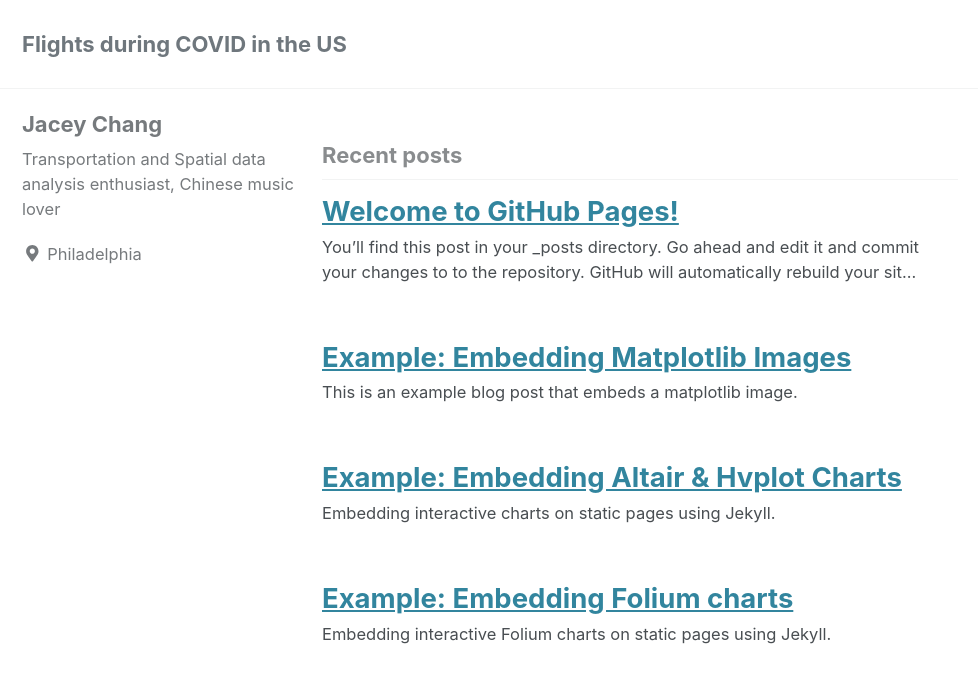
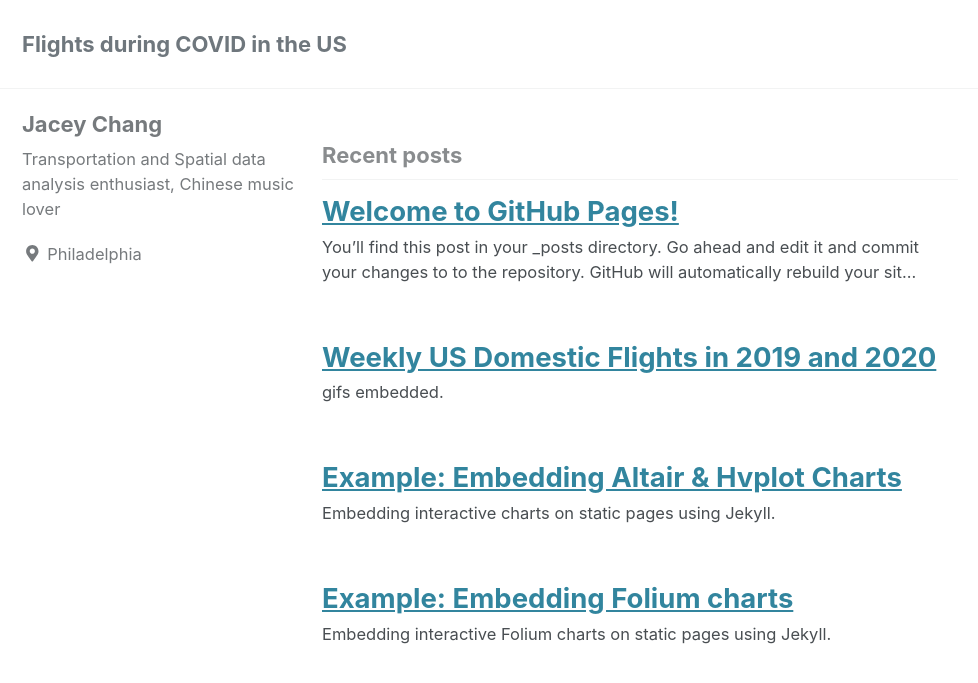
Before and after one commit to Jacey-Chang/usflight2020, a Jekyll site: the page built from index.html, in a window 1280 px wide and 900 px high. Shown: the top 683 px of the window, without its empty margins (0-978 px from the left). Built offline with Jekyll 4.4.1, drawn with Linux system fonts in a browser that asks for light colours; cached includes are drawn as plain includes; nearby versions of some CDN libraries; a script that is not in the unit is left out; the list of posts is cut into pages by our own code; part of the change alters nothing that is shown.

```diff
--- a/_posts/2019-04-17-example-post.md
+++ b/_posts/2019-04-17-example-post.md
@@ -1,20 +1,23 @@
 ---
-title: "Example: Embedding Matplotlib Images"
+title: "Weekly US Domestic Flights in 2019 and 2020"
 date: 2019-04-17
 published: true
-tags: [dataviz, matplotlib]
-excerpt: "This is an example blog post that embeds a matplotlib image."
+tags: [dataviz, flights, covid]
+excerpt: "gifs embedded."
 toc: true
 toc_sticky: true
 read_time: false
 ---
 
-# Section 1
+Here are the animation of weekly US domestic flights from February to September in 2019 and 2020. The linear interpolation colormap gives more accurate demonstration of the quantity change of flights, and log interpolation colormap shows the routes more clearly.
 
-This is an example post. The posts are written in markdown.
+You can see that although COVID impacts the aviation industry, US airports are still closely connected.
 
-## Abandoned Cars
+The graphs are made with Python datashader package
+## Linear Colormap
 
-Below, we show the distance between residential sales and the average distance to the 5 nearest 311 calls for abandoned cars.
+![linear_colomap]({{ site.url }}{{ site.baseurl }}/assets/images/20192020_linear.gif)
 
-![distances-abandoned-cars]({{ site.url }}{{ site.baseurl }}/assets/images/distance_to_abandoned_cars.png)
+## Log Colormap
+
+![log_colomap]({{ site.url }}{{ site.baseurl }}/assets/images/20192020_log.gif)
```
Also changed, not shown: 2 other files.
